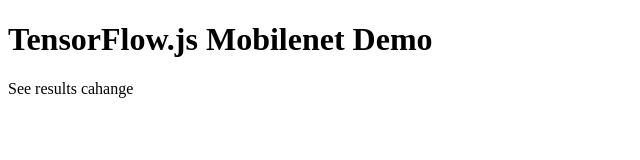
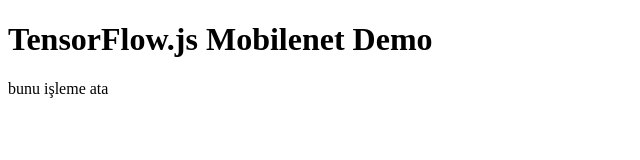
Before and after one commit to sagirr/netfly, a website: page public/index.html in a window 1280 px wide. Shown: the full height of the page, 0-640 px from the left. Drawn offline with Linux system fonts and the light colour scheme.

Commit message:
son değişiklik

```diff
--- a/public/index.html
+++ b/public/index.html
@@ -5,8 +5,9 @@
 <body>
   <h1>TensorFlow.js Mobilenet Demo</h1>
 
-  <div>See results cahange</div>
+  <div id="islem">See test change</div>
+  <script src="main.js">
+
+  </script>
 </body>
-
-
 </html>
--- a/public/main.js
+++ b/public/main.js
@@ -1,2 +1,2 @@
-
+document.getElementById('islem').innerHTML='bunu işleme ata';
 console.log(334)
```
